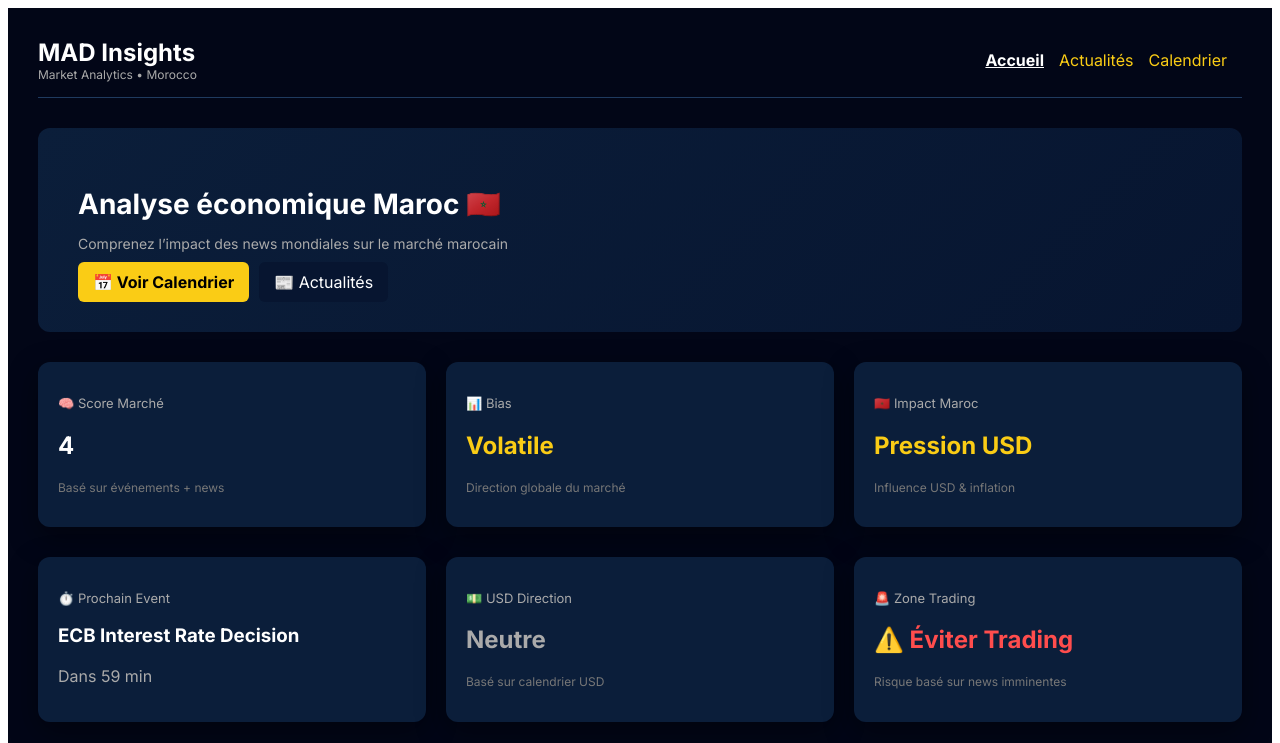
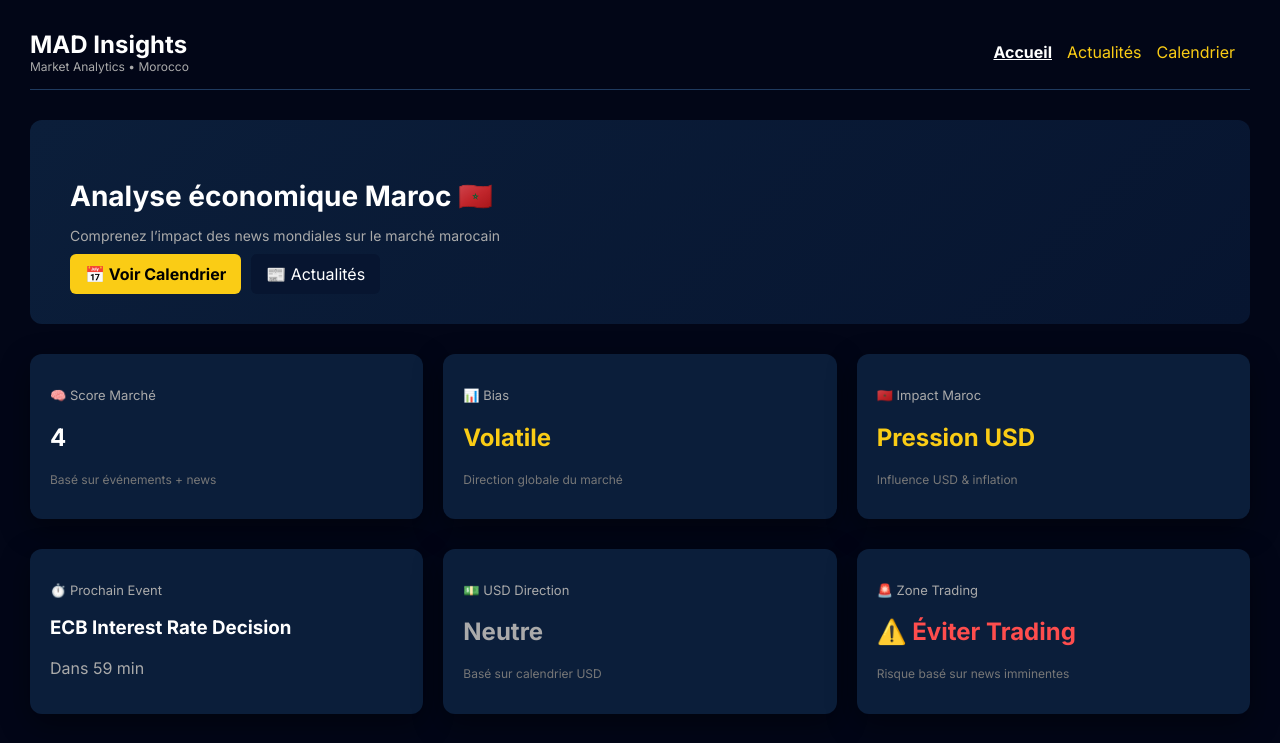
Before and after one commit to Haitam004/madinsights.com, a Next.js app: page / in a window 1280 px wide. Shown: the top 743 px of the page. Built offline with nearby package versions, Linux system fonts and the light colour scheme; no server answers.

Commit message:
bord blanc regeler

```diff
--- a/app/globals.css
+++ b/app/globals.css
@@ -2,5 +2,5 @@ html, body {
   margin: 0;
   padding: 0;
   background: #020617;
-  color: white;
+  color: rgb(255, 255, 255);
 }
--- a/app/layout.tsx
+++ b/app/layout.tsx
@@ -1,14 +1,15 @@
 import { Inter } from "next/font/google";
-import Script from "next/script";
+import "./globals.css"; // Assure-toi d'importer tes styles globaux s'ils existent
 
 const inter = Inter({
   subsets: ["latin"],
-  display: "swap"
+  display: "swap",
 });
 
 export const metadata = {
+  title: "MAD Insights",
+  description: "Market Analytics Morocco",
   themeColor: "#020617",
-  viewport: "width=device-width, initial-scale=1, maximum-scale=1"
 };
 
 export default function RootLayout({
@@ -17,19 +18,24 @@ export default function RootLayout({
   children: React.ReactNode;
 }) {
   return (
-   <html lang="fr">
-  <body className={inter.className}>
-
-    <div style={{ background: "#020617", minHeight: "100vh" }}>
-
-
-
-      {children}
-
-    </div>
-
-  </body>
-</html>
+    <html lang="fr">
+      <body
+        className={inter.className}
+        style={{
+          margin: 0,
+          padding: 0,
+          backgroundColor: "#020617",
+          color: "white"
+        }}
+      >
+        <div style={{
+          background: "#020617",
+          minHeight: "100vh",
+          width: "100%"
+        }}>
+          {children}
+        </div>
+      </body>
+    </html>
   );
 }
-<body className={inter.className} style={{ background: "#020617" }}></body>
```
